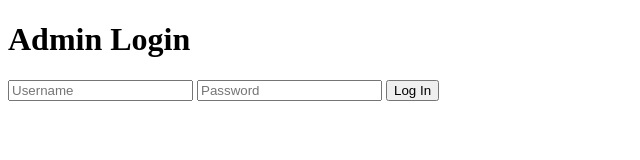
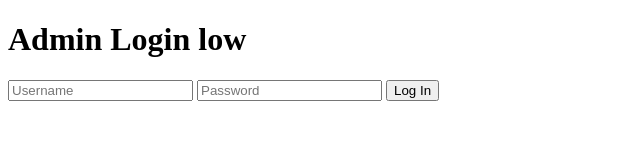
Before and after one commit to Bagusbachtiar/qr_table_app, a website: page public/admin/login.html in a window 1280 px wide. Shown: the full height of the page, 0-640 px from the left. Drawn offline with Linux system fonts and the light colour scheme.

Commit message:
add someting

```diff
--- a/public/admin/login.html
+++ b/public/admin/login.html
@@ -4,7 +4,7 @@
   <title>Admin Login</title>
 </head>
 <body>
-  <h1>Admin Login</h1>
+  <h1>Admin Login  low</h1>
   <form id="login-form">
     <input type="text" id="username" placeholder="Username" required>
     <input type="password" id="password" placeholder="Password" required>
```
